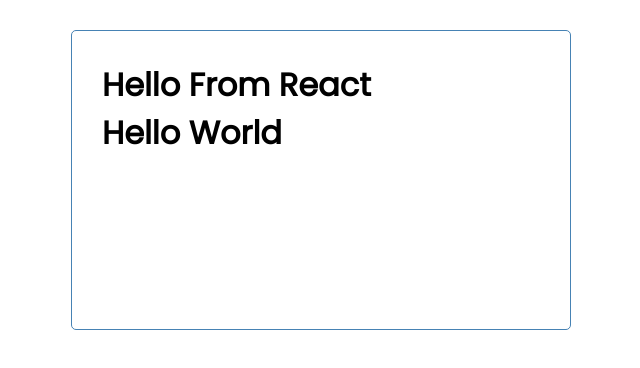
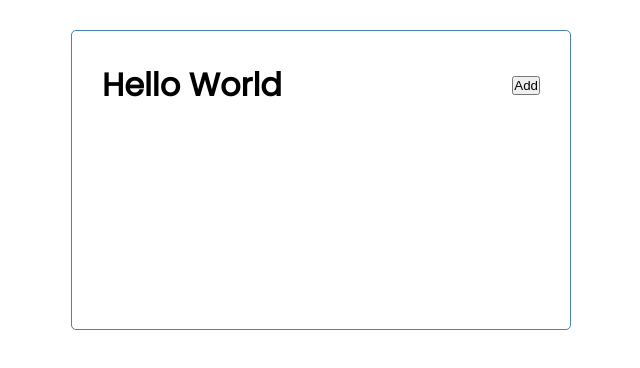
Before and after one commit to m-wardle/react-refresher-task, a React (Create React App) app: page / in a window 1280 px wide. Shown: the top 368 px of the page, without its empty margins (319-959 px from the left). Built offline with nearby package versions, Linux system fonts and the light colour scheme.

Commit message:
Add discrete Button component. Restructure minor formatting.

```diff
--- a/src/App.tsx
+++ b/src/App.tsx
@@ -4,7 +4,6 @@
 function App() {
   return (
     <div className="container">
-      <h1>Hello From React</h1>
       <Header titleMain="Hello" />
     </div>
   );
--- /dev/null
+++ b/src/components/Button.tsx
@@ -0,0 +1,11 @@
+import * as React from 'react';
+
+export interface IButtonProps {
+  text: string
+}
+
+export default function Button ({text}: IButtonProps) {
+  return (
+    <button className='button'>{text}</button>
+  );
+}
--- a/src/components/Header.tsx
+++ b/src/components/Header.tsx
@@ -1,14 +1,16 @@
 import * as React from 'react';
+import Button from './Button'
 
-interface HeaderProps {
+export interface IHeaderProps {
   titleMain: string;
   titleName?: string; // just testing default props with object destructuring
 }
 
-export default function Header ({titleMain, titleName = "World"}: HeaderProps) {
+export default function Header ({titleMain, titleName = "World"}: IHeaderProps) {
   return (
-    <div>
+    <header className='header'>
       <h1>{titleMain} {titleName}</h1>
-    </div>
+      <Button text="Add"/>
+    </header>
   );
 }
```
